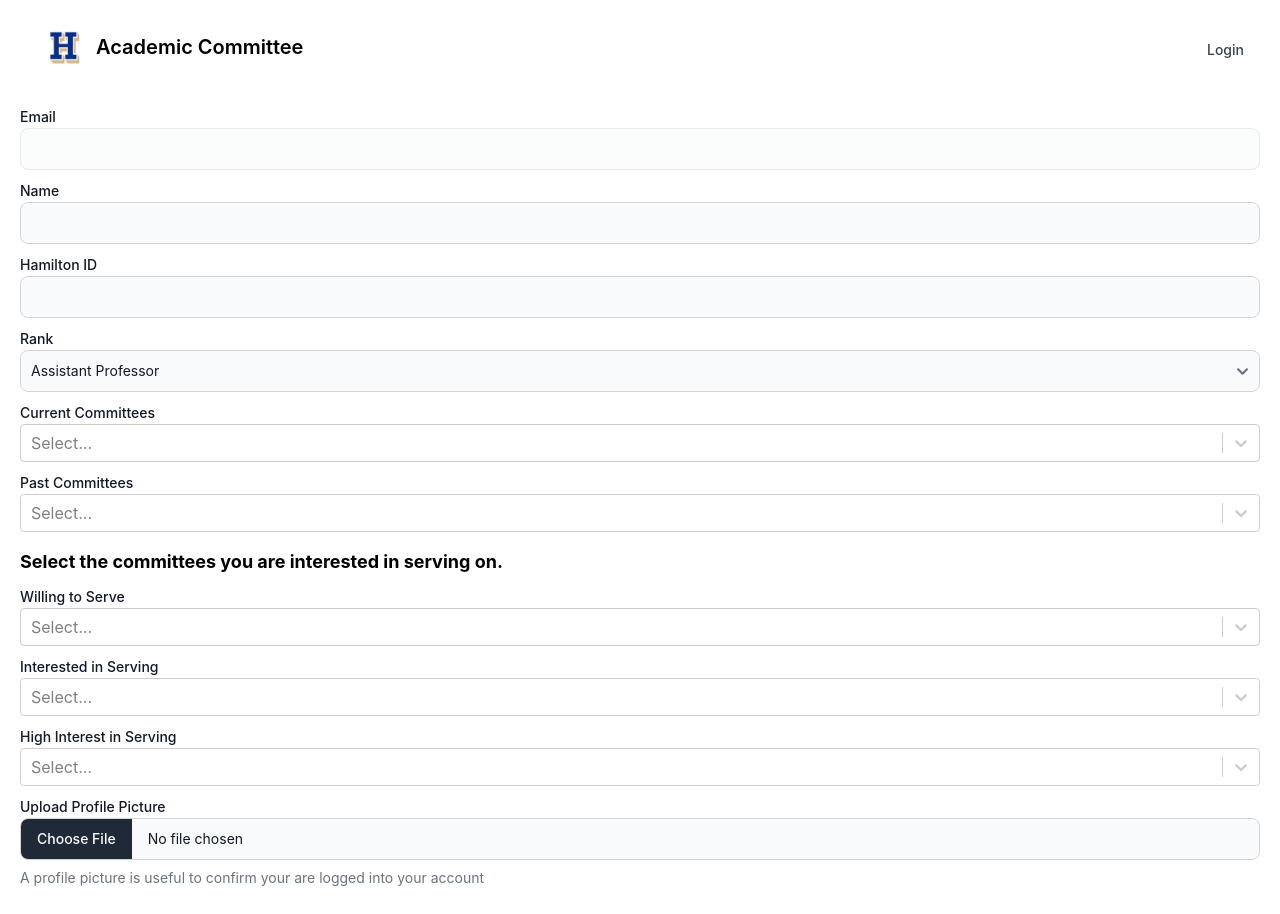
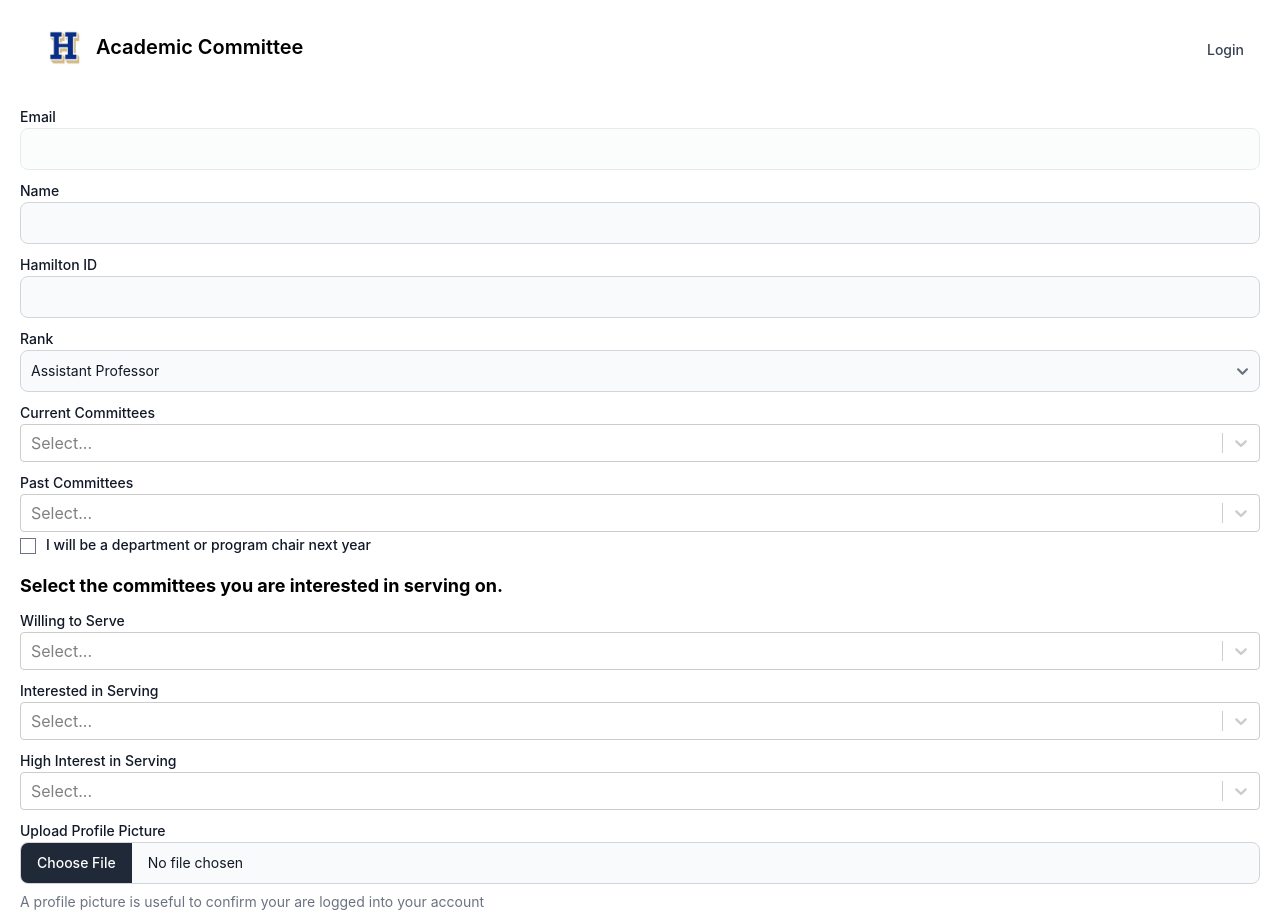
Before and after one commit to derkyeng/academic_committee, a Next.js app in the folder client/: page /account in a window 1280 px wide. Shown: the top 914 px of the page. Built offline with nearby package versions, Linux system fonts and the light colour scheme; no server answers; the database is empty.

Commit message:
chair status + refresh/pfp update

```diff
--- a/client/components/Account.js
+++ b/client/components/Account.js
@@ -7,6 +7,7 @@ import RSelect from "react-select";
 export default function Account({ session }) {
 	const [loading, setLoading] = useState(true);
 	const [comment, setComment] = useState("");
+	const [deptchair, setDeptChair] = useState(null);
 	const [username, setUsername] = useState(null);
 	const [hamId, setHamId] = useState(null);
 	const [rank, setRank] = useState(null);
@@ -31,7 +32,7 @@ export default function Account({ session }) {
 					backgroundColor: "#DFF2BF",
 				}}
 			>
-				<p>Your profile information has been updated!</p>
+				<p>Your profile information has been updated! Reloading...</p>
 			</div>
 		);
 	};
@@ -98,6 +99,7 @@ export default function Account({ session }) {
 				setAvatarUrl(data.avatar_url);
 				setRank(data.rank);
 				setHamId(data.hamId);
+				setDeptChair(data.deptchair);
 				if (data.interested_committees && options.length > 0) {
 					console.log(data.interested_committees["1"]);
 					if (data.interested_committees["1"].length > 0) {
@@ -195,7 +197,7 @@ export default function Account({ session }) {
 		setCurrentCommittees(interests);
 	};
 
-	async function updateProfile({ username, avatar_url }) {
+	async function updateProfile({ username, avatar_url, comment, deptchair }) {
 		try {
 			setLoading(true);
 			const user = await getCurrentUser();
@@ -222,6 +224,7 @@ export default function Account({ session }) {
 				past_committees: pastCommitteesIds,
 				current_committees: currentCommitteeIds,
 				comment: comment,
+				deptchair: deptchair,
 			};
 
 			let { error } = await supabase.from("profiles").upsert(updates);
@@ -336,6 +339,10 @@ export default function Account({ session }) {
 		}
 	};
 
+	const updateChair = () => {
+		setDeptChair(!deptchair);
+	};
+
 	return (
 		<div className="container mx-auto py-4">
 			<div className="mt-2 ">
@@ -388,6 +395,17 @@ export default function Account({ session }) {
 				/>
 			</div>
 
+			<div>
+				<input
+					id="chair"
+					type="checkbox"
+					style={{marginRight: "10px"}}
+					onChange={updateChair}
+					value={deptchair}
+				/>
+				<Label htmlFor="chair">I will be a department or program chair next year</Label>
+			</div>
+
 			<InterestedSelects
 				options={options}
 				willingCommittees={willingCommittees}
@@ -425,7 +443,7 @@ export default function Account({ session }) {
 			<br></br>
 			<div>
 				<label for="message" class="block mb-2 text-sm font-medium text-gray-900 dark:text-white">
-					Leave any comments you may have for the Academic Counsil:
+					Leave any comments you may have for the Academic Council:
 				</label>
 				<textarea
 					id="message"
@@ -443,7 +461,7 @@ export default function Account({ session }) {
 					<Button
 						className="button primary block"
 						onClick={() => {
-							updateProfile({ username, avatar_url, comment });
+							updateProfile({ username, avatar_url, comment, deptchair });
 							updateProfileCommittees({
 								willingCommittees,
 								interestedCommittees,
@@ -468,9 +486,22 @@ export default function Account({ session }) {
 							console.log(removeWillingCommittees);
 							console.log(removeInterestedCommittees);
 							console.log(removeHighInterestCommittees);
+
+							setAccountChangeSaved(AccountChangeSaved.concat(<SuccessMessage />));
+
+							if('caches' in window){
+								caches.keys().then((names) => {
+								   // Delete all the cache files
+								   names.forEach(name => {
+									   caches.delete(name);
+								   })
+							   });
+
+						   // Makes sure the page reloads. Changes are only visible after you refresh.
+						   }
+
 							// window.location.reload();
 
-							setAccountChangeSaved(AccountChangeSaved.concat(<SuccessMessage />));
 						}}
 						disabled={loading}
 					>
```
Also changed, not shown: client/public/default_pfp.jpg (added).
